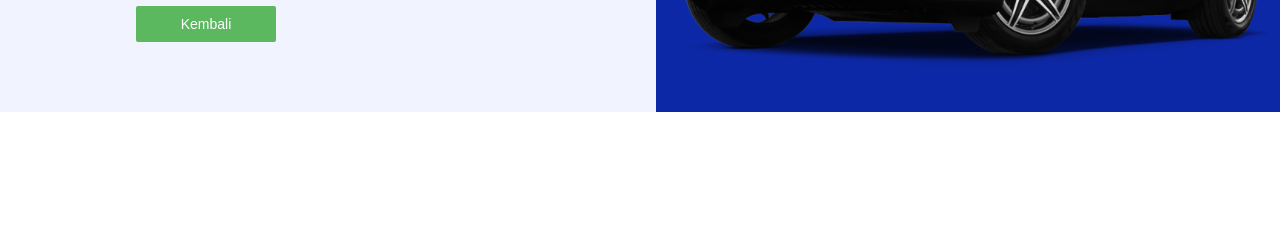
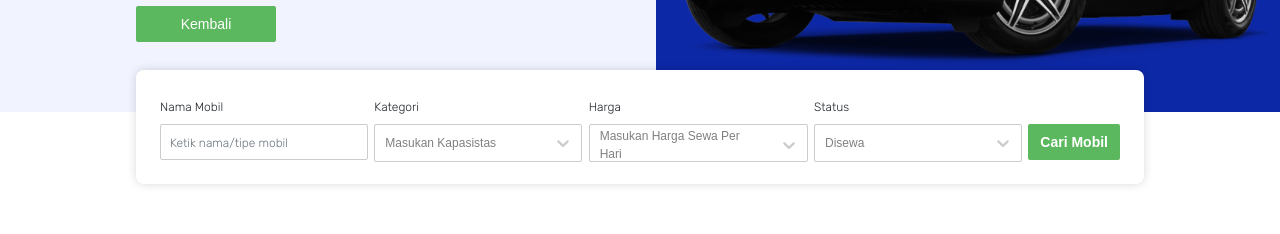
Before and after one commit to tangguhriyadi/binar-challenge-gold-2nd, a React (Create React App) app: page /search in a window 1280 px wide. Shown: the part 652-886 px from the top of the page. Built offline with nearby package versions, Linux system fonts and the light colour scheme; no server answers.

Commit message:
search content

```diff
--- a/public/index.html
+++ b/public/index.html
@@ -15,6 +15,7 @@
       user's mobile device or desktop. See https://developers.google.com/web/fundamentals/web-app-manifest/
     -->
     <link rel="manifest" href="%PUBLIC_URL%/manifest.json" />
+    <link href="https://fonts.googleapis.com/css2?family=Rubik:wght@300;400;700&display=swap" rel="stylesheet">
     <!--
       Notice the use of %PUBLIC_URL% in the tags above.
       It will be replaced with the URL of the `public` folder during the build.
--- a/src/App.css
+++ b/src/App.css
@@ -39,7 +39,20 @@ body, main {
   font-size: 16px;
   line-height: 24px;
 }
-
+.font6 {
+  font-family: 'Rubik';
+font-style: normal;
+font-weight: 300;
+font-size: 12px;
+line-height: 18px;
+}
+.font7 {
+  font-family: 'Arial';
+font-style: normal;
+font-weight: 400;
+font-size: 12px;
+line-height: 18px;
+}
 .btn1 {
   color: #FFFFFF;
   font-style: normal;
@@ -105,7 +118,77 @@ body, main {
   margin-bottom: 0;
   color: white;
 }
+.searchContainer {
+  padding: 24px;
+  box-shadow: 0px 0px 10px rgba(0, 0, 0, 0.15);
+  border-radius: 8px;
+  display: flex;
+  justify-content: space-between;
+  background-color: white;
+  z-index: 9999  !important;
+  position: relative;
+}
+.selectBox {
+  padding: 13px 9px 12px 9px;
+  border: 1px solid #CCCCCC;
+  border-radius: 2px;
+  width:208px;
+  height: 36px;
+}
+.selectBox:focus {
+  box-shadow:none;
+  border-color: #5CB85F;
+  border-width: 2px;
+}
+.btn-cari {
+  padding: 8px 12px;
+  background: #5CB85F;
+  border-radius: 2px;
+  color:white;
+  border-style: none;
+}
+.buttonContainer {
+  display: flex;
+  flex-direction: column-reverse;
+}
+.css-1bb08p-control {
+  border: 1px solid #CCCCCC !important;
+  border-radius: 2px !important;
+  width:208px !important;
+  max-height: 36px !important;
+  min-height: 36px !important;
 
+}
+.css-m7bnei-control {
+  min-height: 36px !important;
+}
+.css-b62m3t-container{
+  width:100% !important;
+  height: 36px !important;
+
+}
+.css-319lph-ValueContainer {
+  padding: 0 !important;
+  padding: 9px 0px 9px 12px !important;
+}
+.css-6j8wv5-Input {
+  margin:0 !important;
+  padding:0 !important;
+}
+.css-1k9fvtq-menu > div > div:hover {
+  color:#5CB85F;
+  font-weight: 700;
+ }
+.css-1xwd4ay-menu > div > div:hover {
+  color:#5CB85F;
+  font-weight: 700;
+ }
+ .css-1hb7zxy-IndicatorsContainer {
+  width:34px !important;
+ }
+ .css-tlfecz-indicatorContainer {
+  padding-left: 6px !important;
+ }
 @media screen and (max-width:1008px) {
   .faqText {
     padding-right: 0 !important;
--- a/src/components/index.js
+++ b/src/components/index.js
@@ -6,5 +6,6 @@ import Jumbocard from './jumbocard'
 import Faq from './faq'
 import Footer from './footer'
 import Banner from './banner'
+import SearchBox from './searchBox'
 
-export {NavbarComp, OurServices, WhyUs, Testimonial, Jumbocard, Faq, Footer, Banner}
+export {NavbarComp, OurServices, WhyUs, Testimonial, Jumbocard, Faq, Footer, Banner, SearchBox}
--- /dev/null
+++ b/src/components/searchBox.js
@@ -0,0 +1,138 @@
+import React from "react";
+import { Container, Form, Button } from "react-bootstrap";
+import Select from "react-select";
+
+const SearchBox = ({ carData }) => {
+  const categoryList = [
+    {
+      value: "2 - 4 orang",
+      label: "2 - 4 orang",
+    },
+    {
+      value: "4 - 6 orang",
+      label: "4 - 6 orang",
+    },
+    {
+      value: "6 - 8 orang",
+      label: "6 - 8 orang",
+    },
+  ];
+  const PriceList = [
+    {
+      value: "<400000",
+      label: "<Rp.400.000",
+    },
+    {
+      value: "400000-600000",
+      label: "Rp.400.000 - Rp.600.000",
+    },
+    {
+      value: ">600000",
+      label: ">Rp.600.000",
+    },
+  ];
+  const StatusList = [
+    {
+      value: null,
+      label: "Disewa",
+    },
+  ];
+  const customTheme = (theme) => {
+    return {
+      ...theme,
+      colors: {
+        ...theme.colors,
+        primary25: "#C9E7CA",
+        primary: "#5CB85F",
+      },
+    };
+  };
+  const colorStyles = {
+    control: (styles) => ({
+      ...styles,
+      backgroundColor: "white",
+      width: "208px",
+      height: "32px",
+      borderRadius: "2px",
+    }),
+    option: (styles) => {
+      return { ...styles };
+    },
+    indicatorSeparator: (styles) => ({ ...styles, opacity: "0" }),
+    menu: (styles) => ({ ...styles, width: "208px" }),
+  };
+  const colorStyles2 = {
+    control: (styles) => ({
+      ...styles,
+      backgroundColor: "white",
+      width: "219px",
+      height: "32px",
+      borderRadius: "2px",
+    }),
+    option: (styles) => {
+      return { ...styles };
+    },
+    indicatorSeparator: (styles) => ({ ...styles, opacity: "0" }),
+    menu: (styles) => ({ ...styles, width: "219px" }),
+  };
+  return (
+    <Container
+
+      style={{ paddingLeft: "136px", paddingRight: "136px", marginTop: "-42px" }}
+      fluid
+    >
+      <Form className="searchContainer">
+        <div>
+          <Form.Label className="font6">Nama Mobil</Form.Label>
+          <Form.Control
+            className="font6 selectBox"
+            type="text"
+            placeholder="Ketik nama/tipe mobil"
+          />
+        </div>
+        <div>
+          <Form.Label className="font6">Kategori</Form.Label>
+          <Select
+            styles={colorStyles}
+            className="font7"
+            theme={customTheme}
+            options={categoryList}
+            /* onChange={handleCategory} */
+            placeholder="Masukan Kapasistas"
+            isSearchable
+          />
+        </div>
+        <div>
+          <Form.Label className="font6">Harga</Form.Label>
+          <Select
+            styles={colorStyles2}
+            className="font7"
+            theme={customTheme}
+            options={PriceList}
+            /* onChange={handleCategory} */
+            placeholder="Masukan Harga Sewa Per Hari"
+            isSearchable
+          />
+        </div>
+        <div>
+          <Form.Label className="font6">Status</Form.Label>
+          <Select
+            styles={colorStyles}
+            className="font7"
+            theme={customTheme}
+            options={StatusList}
+            placeholder="Disewa"
+            isSearchable
+          />
+        </div>
+        <div className="buttonContainer">
+          <Button type="submit" variant="primary" className="btn-cari font2">
+            Cari Mobil
+          </Button>
+        </div>
+      </Form>
+    </Container>
+  );
+};
+
+export default SearchBox;
--- a/src/pages/search.js
+++ b/src/pages/search.js
@@ -1,5 +1,5 @@
 import React, {useEffect, useState} from 'react'
-import { Banner } from '../components'
+import { Banner, SearchBox } from '../components'
 import axios from 'axios'
 import {API_URL} from '../utils/constant'
 
@@ -27,7 +27,7 @@ const Search = () => {
   return (
     <>
     <Banner />
-
+    <SearchBox carData={carData}  />
     </>
   )
 }
```
